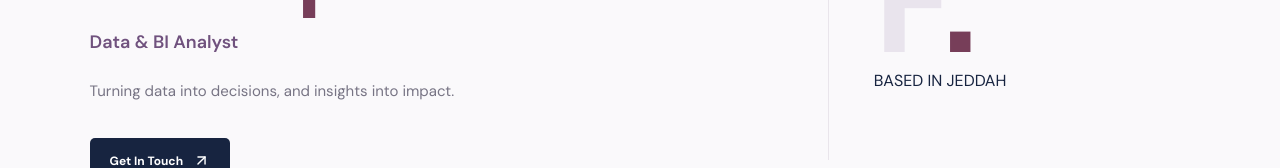
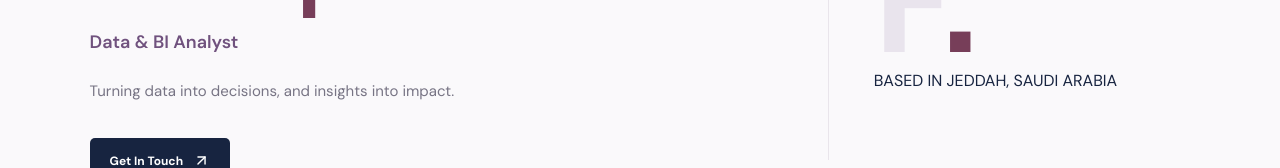
Before and after one commit to fotounshaqra/Analytics-Portfolio, a React (Vite) app: page / in a window 1280 px wide. Shown: the part 402-570 px from the top of the page. Built offline with nearby package versions, Linux system fonts and the light colour scheme.

Commit message:
Update App.jsx

```diff
--- a/src/App.jsx
+++ b/src/App.jsx
@@ -187,7 +187,7 @@ function App() {
       // Keep your existing styles here
     }}
   >
-    BASED IN JEDDAH
+    BASED IN JEDDAH, SAUDI ARABIA
   </div>
 
 </div>
```
